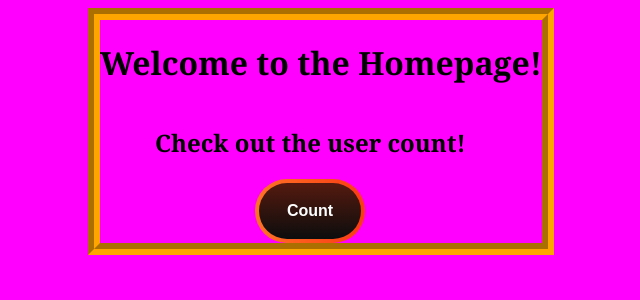
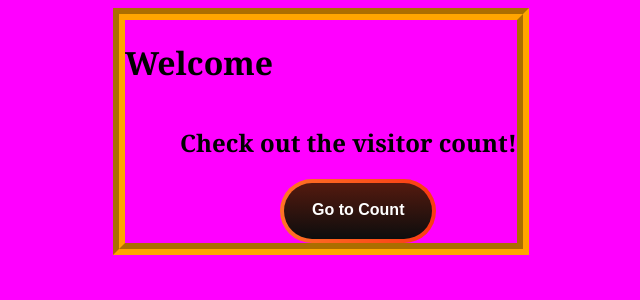
Before and after one commit to getcerts1/IncriProject, a Flask app: page / in a window 1280 px wide. Shown: the top 300 px of the page, without its empty margins (319-959 px from the left). Run offline with Flask 3, Linux system fonts and the light colour scheme; data that the repository does not hold is empty.

Commit message:
created a simple visitor incrementation app with flask and with html/css for styling + dockerization and multi-service deployment with docker compose

```diff
--- a/app.py
+++ b/app.py
@@ -1,16 +1,24 @@
 from flask import Flask, render_template
+import redis
+import os
 
 app = Flask(__name__)
+redis_host = os.getenv("REDIS_HOST")
+r = redis.Redis(host=redis_host, port=6379, decode_responses=True, db=0)
+
+
 
 @app.route("/")
 def home_page():
+    r.incr("count")
     return render_template("home.html")
 
 
 @app.route("/count")
 def count_page():
-    return render_template("count.html")
+    count = r.get('count') or 0
+    return render_template("count.html",count=int(count))
 
 
 if __name__ == "__main__":
-    app.run(debug=True)
+    app.run(host="0.0.0.0", port=5000, debug=True)
--- a/requirements.txt
+++ b/requirements.txt
@@ -1,2 +1,3 @@
 flask
 redis
+gunicorn
--- a/templates/home.html
+++ b/templates/home.html
@@ -3,27 +3,22 @@
 <head>
     <meta charset="UTF-8">
     <meta name="viewport"
-          content="width=device-width, user-scalable=no, initial-scale=1.0, maximum-scale=1.0, minimum-scale=1.0">
-    <meta http-equiv="X-UA-Compatible" content="ie=edge">
-    <title>homepage</title>
+          content="width=device-width, initial-scale=1.0">
+    <title>Homepage</title>
     <link href="{{ url_for('static', filename='css/home.css') }}" rel="stylesheet">
-
+    <link rel="preconnect" href="https://fonts.googleapis.com">
+<link rel="preconnect" href="https://fonts.gstatic.com" crossorigin>
+<link href="https://fonts.googleapis.com/css2?family=Poppins:ital,wght@0,100;0,200;0,300;0,400;0,500;0,600;0,700;0,800;0,900;1,100;1,200;1,300;1,400;1,500;1,600;1,700;1,800;1,900&display=swap" rel="stylesheet">
 </head>
 <body>
-    <div class="header">
-
-        <div class="subheader-1"></div>
-        <h1>Welcome to the Homepage!</h1>
-        <h2>Check out the user count!</h2>
-
-        <div class="subheader-2">
-    <button class="button-78" role="button" onclick="location.href='{{ url_for('count') }}'">Count</button>
+    <div class="container">
+        <div class="header">
+            <h1>Welcome</h1>
+            <h2>Check out the visitor count!</h2>
+            <div class="subheader-2">
+                <a href="{{ url_for('count_page') }}" class="button-78">Go to Count</a>
+            </div>
         </div>
-
-
     </div>
-
-
-
 </body>
 </html>
```
Also changed, not shown: docker-compose.yaml (+17 -0 lines), redis-test.py (added, +17 -0 lines), templates/count.html (+21 -0 lines), 1 other file.
